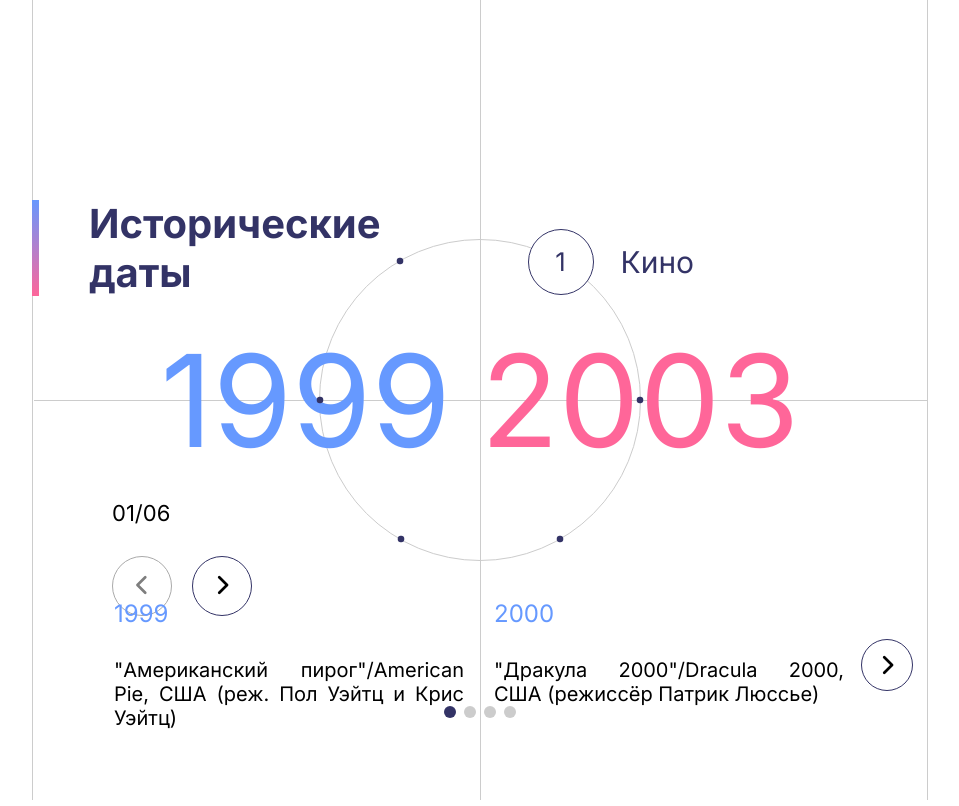
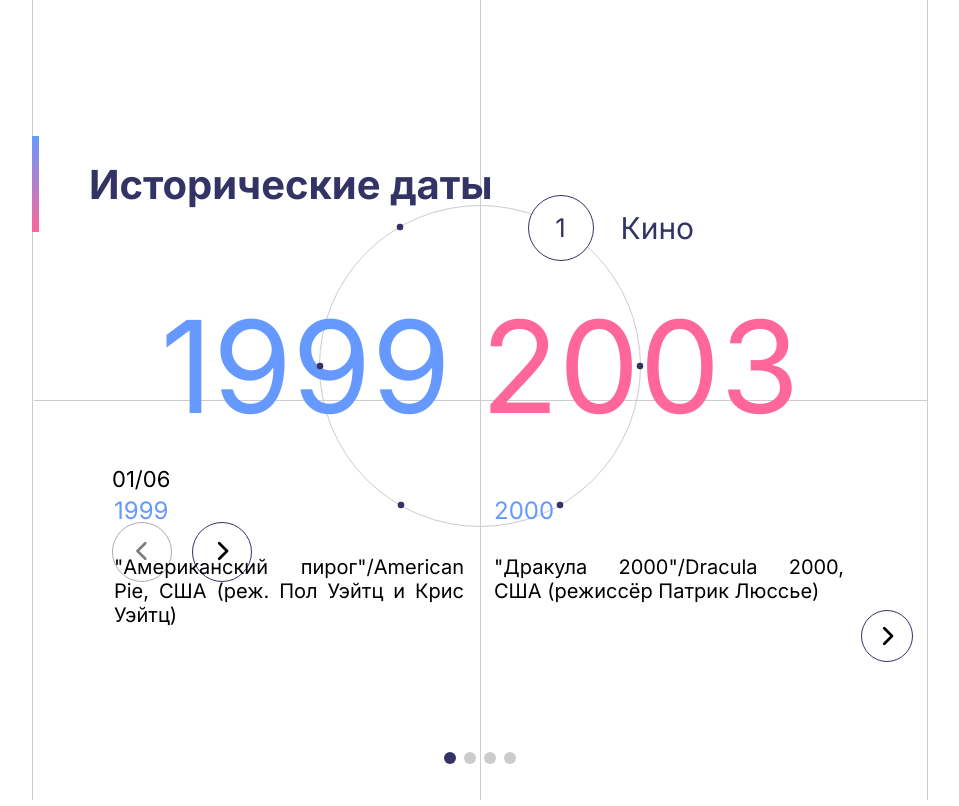
Before and after one commit to AlexanderMalkov15052021/historical-dates-project, a Next.js app: page / in a window 1280 px wide. Shown: the whole page, without its empty margins (160-1119 px from the left). Built offline with nearby package versions, Linux system fonts and the light colour scheme; data requests are answered from the project's data file.

Commit message:
style(features/SectionsTtleDisk, features/SwiperCarousel) fix the layout

```diff
--- a/features/SectionsTtleDisk/view/SectionsTtleDisk/SectionsTtleDisk.module.scss
+++ b/features/SectionsTtleDisk/view/SectionsTtleDisk/SectionsTtleDisk.module.scss
@@ -51,6 +51,7 @@
     justify-content: center;
     align-items: center;
     flex-grow: 1;
+    transition: .3s;
 }
 
 
@@ -61,6 +62,7 @@
     display: flex;
     justify-content: center;
     align-items: center;
+    transition: .3s;
 }
 
 .numbersContainer {
@@ -109,3 +111,18 @@
         background-color: transparent;
     }
 }
+
+@media (max-height: 800px) {
+    .mainContent {
+        height: 400px;
+        margin-top: 60px;
+    }
+
+    .dataTitle {
+        top: 65%;
+    }
+
+    .circleContainer {
+        margin-top: 5vw;
+    }
+}
--- a/features/SectionsTtleDisk/view/SectionsTtleDisk/components/MainTitle/MainTitle.module.scss
+++ b/features/SectionsTtleDisk/view/SectionsTtleDisk/components/MainTitle/MainTitle.module.scss
@@ -16,6 +16,7 @@
     border-left: solid;
     border-width: 7px;
     border-image: linear-gradient($startColor, $finalColor) 1;
+    transition: .3s;
 }
 
 @media (max-width: 1600px) {
@@ -41,3 +42,9 @@
         padding-left: 25px;
     }
 }
+
+@media (max-height: 800px) {
+    .mainTitle {
+        width: 90%;
+    }
+}
--- a/features/SwiperCarousel/SwiperCarousel.module.scss
+++ b/features/SwiperCarousel/SwiperCarousel.module.scss
@@ -158,3 +158,22 @@
         bottom: -55vh;
     }
 }
+
+@media (max-height: 800px) {
+
+    .sliderContainer {
+        bottom: -110%;
+    }
+
+    .swiperBlock {
+        :global(.swiper-pagination) {
+            top: 200px;
+        }
+    }
+
+    .swiperContent {
+        :global(.swiper-initialized) {
+            height: 280px;
+        }
+    }
+}
```
